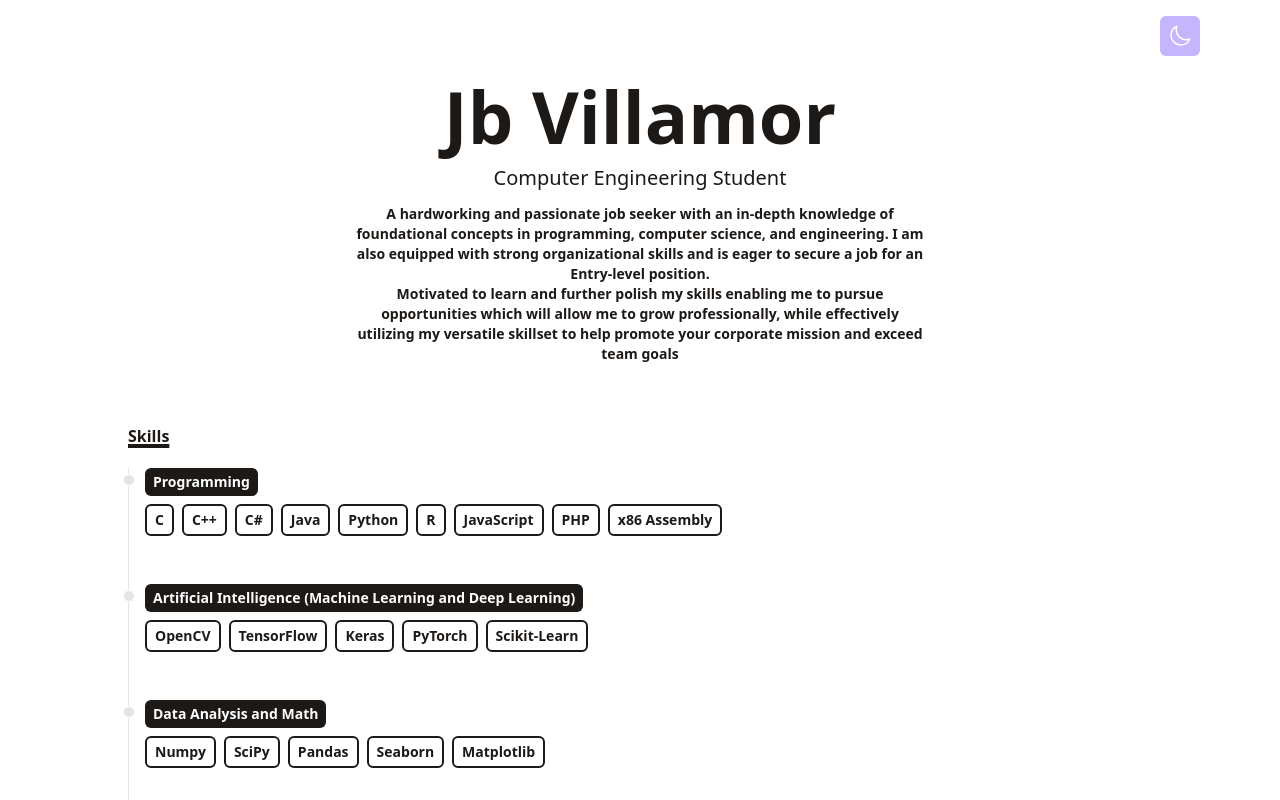
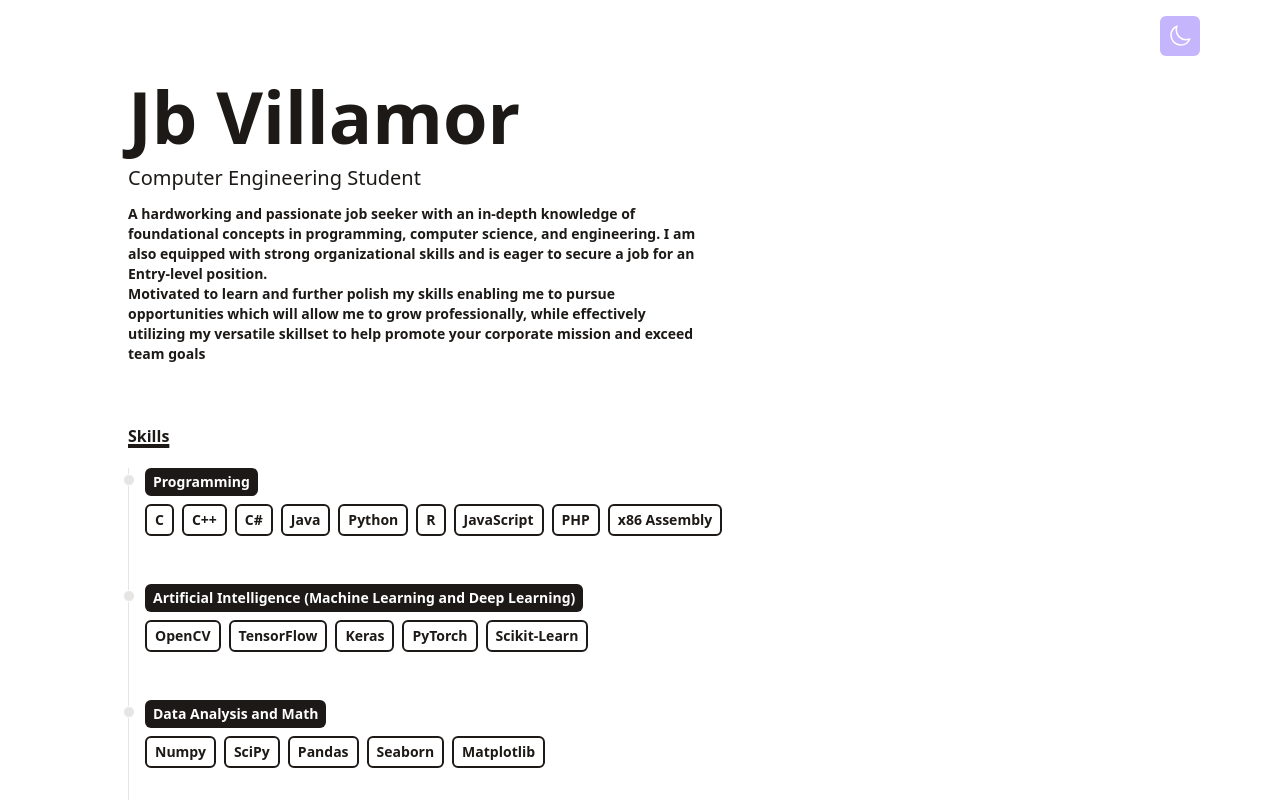
Before and after one commit to AlgoChad/Portfolio-Website, a React (Vite) app in the folder portfolio-profile/: page / in a window 1280 px wide. Shown: the top 800 px of the page. Built offline with nearby package versions, Linux system fonts and the light colour scheme.

Commit message:
Improved Intro

```diff
--- a/portfolio-profile/src/components/Intro.jsx
+++ b/portfolio-profile/src/components/Intro.jsx
@@ -2,7 +2,7 @@ import React from 'react';
 
 function Intro(){
     return(
-        <div className="flex items-center justify-center flex-col text-center pt-20 pb-6">
+        <div className="pt-20 pb-6">
             <h1 className="text-4xl md:text-7xl darl:text-white mb-1 md:mb-3 font-bold">Jb Villamor</h1>
             <p className="text-base md:text-xl mb-3 font-medium">Computer Engineering Student</p>
             <p className="text-sm max-w-xl mb-6 font-bold">A hardworking and passionate job
```
